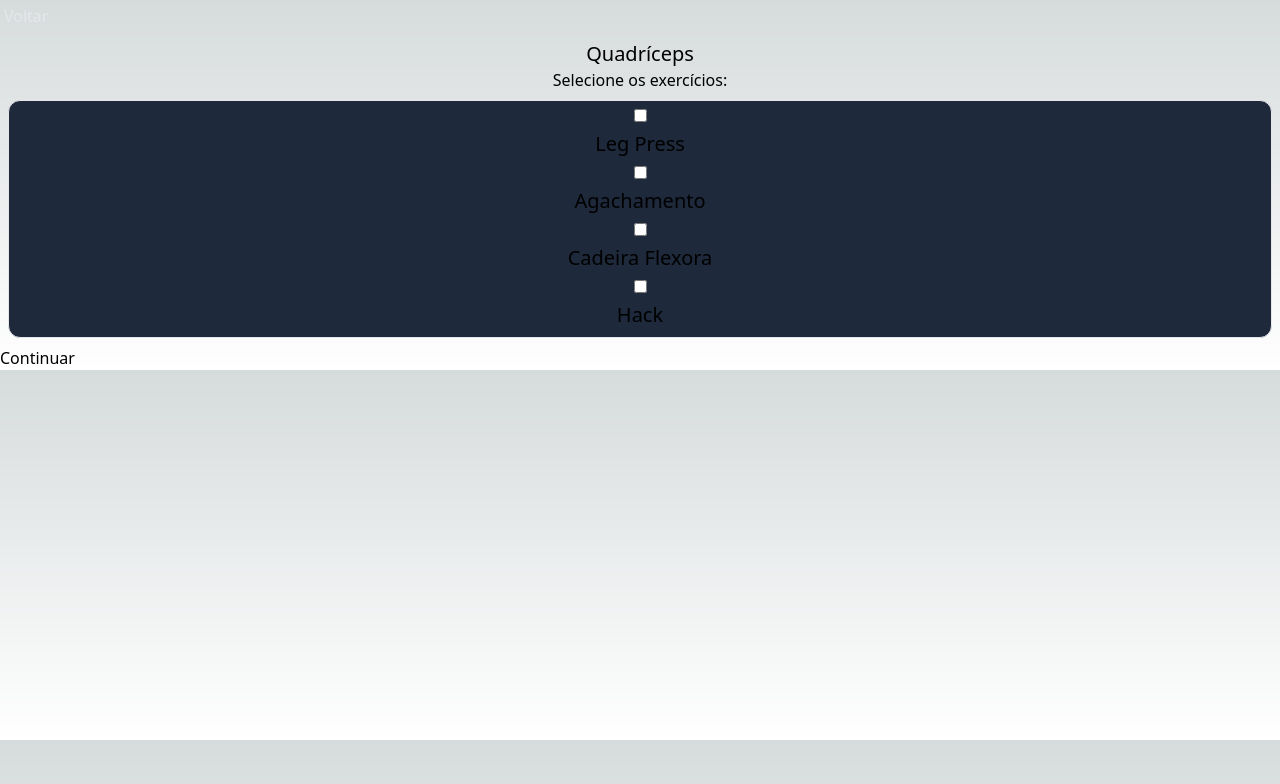
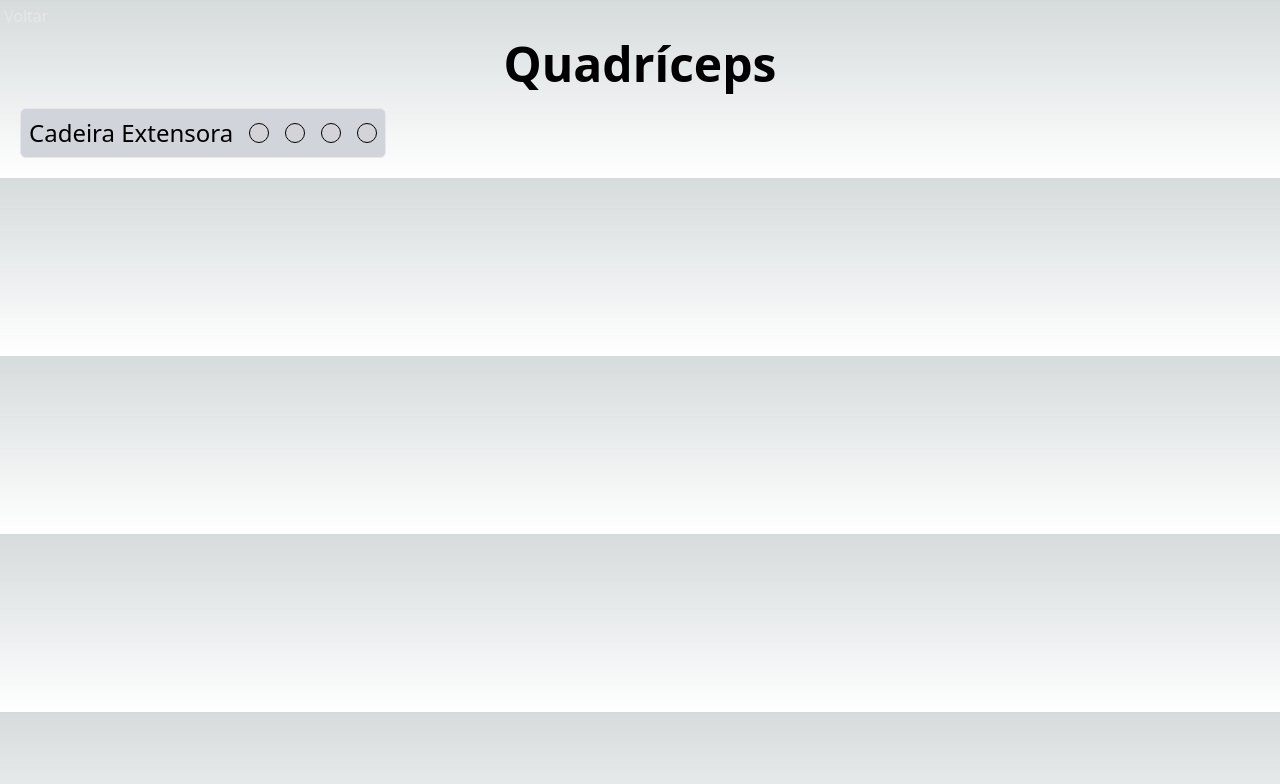
Before and after one commit to gsouzzaa/workout, a Next.js app: page /terca in a window 1280 px wide. Shown: the top 784 px of the page. Built offline with nearby package versions, Linux system fonts and the light colour scheme.

Commit message:
update checkboxes

```diff
--- a/src/components/Checkbox.tsx
+++ b/src/components/Checkbox.tsx
@@ -1,20 +1,11 @@
-import React from "react";
+import React from 'react';
 
-interface CheckboxProps {
-  checked: boolean;
-  onChange: (value: boolean) => void;
-}
+type CheckboxProps = {
+  onChange: () => void;
+};
 
-export default function Checkbox({ checked, onChange }: CheckboxProps) {
-  return (
-    <label className="flex items-center space-x-2">
-      <input
-        type="checkbox"
-        checked={checked}
-        onChange={(event) => onChange(event.target.checked)}
-        className="form-checkbox h-5 w-5 text-blue-600"
-      />
-      <span className="text-gray-900 font-medium">Checkbox label</span>
-    </label>
-  );
-}
+const Checkbox = ({ onChange }: CheckboxProps) => {
+  return <input className='bg-zinc-300  flex flex-row w-5 h-5 border rounded-full appearance-none border-black checked:bg-zinc-800' type="checkbox" onChange={onChange} />;
+};
+
+export default Checkbox;
--- /dev/null
+++ b/src/components/CheckboxesPage.tsx
@@ -0,0 +1,49 @@
+import { useRouter } from "next/router";
+import Link from "next/link";
+import { useState } from "react";
+
+function CheckboxesPage() {
+  const router = useRouter();
+  const [checkboxes, setCheckboxes] = useState<boolean[]>([]);
+
+  const { number } = router.query;
+
+  if (typeof number !== "string") {
+    return <div>Valor inválido</div>;
+  }
+
+  const handleCheckboxChange = (index: number) => {
+    const newCheckboxes = [...checkboxes];
+    newCheckboxes[index] = !newCheckboxes[index];
+    setCheckboxes(newCheckboxes);
+  };
+
+  const renderCheckboxes = () => {
+    const checkboxArray = new Array(parseInt(number)).fill(false);
+    setCheckboxes(checkboxArray);
+  };
+
+  return (
+    <div>
+      <h1>Checkboxes:</h1>
+      <button onClick={renderCheckboxes}>Abrir Exercícios</button>
+      <ul>
+        {checkboxes.map((isChecked, index) => (
+          <li key={index}>
+            <input
+              type="checkbox"
+              checked={isChecked}
+              onChange={() => handleCheckboxChange(index)}
+            />
+            {index + 1}
+          </li>
+        ))}
+      </ul>
+      <Link href="/NumberInputPage">
+        Voltar
+      </Link>
+    </div>
+  );
+}
+
+export default CheckboxesPage;
--- /dev/null
+++ b/src/components/CheckboxwithModal.tsx
@@ -0,0 +1,24 @@
+import React, { useState } from 'react';
+import Checkbox from './Checkbox';
+import Modal from './Modal';
+
+const CheckboxWithModal = () => {
+  const [isOpen, setIsOpen] = useState(false);
+
+  const handleCheckboxChange = () => {
+    setIsOpen(true);
+  };
+
+  const handleCloseModal = () => {
+    setIsOpen(false);
+  };
+
+  return (
+    <div>
+      <Checkbox onChange={handleCheckboxChange} />
+      {isOpen && <Modal onClose={handleCloseModal} />}
+    </div>
+  );
+};
+
+export default CheckboxWithModal;
--- /dev/null
+++ b/src/components/Modal.tsx
@@ -0,0 +1,31 @@
+import React, { useState, useEffect } from 'react';
+
+type ModalProps = {
+  onClose: () => void;
+};
+
+const Modal = ({ onClose }: ModalProps) => {
+  const [countdown, setCountdown] = useState(60);
+
+  useEffect(() => {
+    const interval = setInterval(() => {
+      setCountdown((prev) => prev - 1);
+    }, 1000);
+
+    if (countdown === 0) {
+        clearInterval(interval);
+        onClose();
+    }
+
+    return () => clearInterval(interval);
+  }, [countdown]);
+
+  return (
+    <div>
+      {countdown}
+      <button className='text-xs' onClick={onClose}>❌</button>
+    </div>
+  );
+};
+
+export default Modal;
--- /dev/null
+++ b/src/components/NumberInputPage.tsx
@@ -0,0 +1,23 @@
+import { useState } from "react";
+import Link from "next/link";
+
+function NumberInputPage() {
+  const [number, setNumber] = useState<number>(0);
+
+  return (
+    <div>
+      <h1>Número de Séries:</h1>
+      <form>
+        <input
+          type="number"
+          value={number}
+          onChange={(event) => setNumber(parseInt(event.target.value))}
+        />
+      </form>
+      <Link href={`/selected?number=${number}`}>
+        Ir para página de checkboxes
+      </Link>
+    </div>
+  );
+}
+export default NumberInputPage;
--- a/src/pages/segunda.tsx
+++ b/src/pages/segunda.tsx
@@ -1,7 +1,7 @@
 import React, { useState } from 'react'
 import { useRouter } from 'next/router'
 import Page from '@/components/backbutton'
-import IncrementInput from '@/components/Series'
+import SeriesNumber from '@/components/Series'
 
 const Monday = () => {
   const router = useRouter()
@@ -18,10 +18,15 @@ const Monday = () => {
     }
   }
 
+  const [numberValue, setNumberValue] = useState(0);
+  const handleNumberChange = (event: React.ChangeEvent<HTMLInputElement>) => {
+    setNumberValue(Number(event.target.value));
+  };
+
   //envio do formulário
   const handleSubmit = (event: React.FormEvent<HTMLFormElement>) => {
     event.preventDefault()
-    router.push(`/selected?selectedExercises=${selectedExercises.join(',')}`)
+    router.push(`/selected?selectedExercises=${selectedExercises.join(',')}&numberValue=${numberValue}`)
   }
 
   //renderiza página
@@ -40,7 +45,7 @@ const Monday = () => {
             <div className='flex flex-wrap'>
                 <div className={`
                     w-fit m-5 border rounded-md bg-gray-300 hover:bg-gray-400 px-2 py-2 flex items-center gap-4
-                    text-2xl hover:scale-110
+                    text-2xl
                   `}>
                     <input
                         id='leg'
@@ -52,12 +57,11 @@ const Monday = () => {
                         onChange={handleExerciseSelection}
                         />
                     <label className='text-black font-semibold ' htmlFor="leg">Leg Press</label>
-                  <IncrementInput/>
                 </div>
 
                 <div className={`
                     w-fit m-5 border rounded-md bg-gray-300 hover:bg-gray-400 px-2 py-2 flex items-center gap-4
-                    text-2xl hover:scale-110
+                    text-2xl
                   `}>
                     <input
                         id='smith'
@@ -69,12 +73,11 @@ const Monday = () => {
                         onChange={handleExerciseSelection}
                         />
                     <label className='text-black font-semibold ' htmlFor="smith">Agachamento Smith</label>
-                  <IncrementInput/>
                 </div>
 
                 <div className={`
                     w-fit m-5 border rounded-md bg-gray-300 hover:bg-gray-400 px-2 py-2 flex items-center gap-4
-                    text-2xl hover:scale-110
+                    text-2xl
                   `}>
                     <input
                         id='avançohalter'
@@ -86,12 +89,11 @@ const Monday = () => {
                         onChange={handleExerciseSelection}
                         />
                     <label className='text-black font-semibold ' htmlFor="avançohalter">Avanço com halteres</label>
-                  <IncrementInput/>
                 </div>
 
                 <div className={`
                     w-fit m-5 border rounded-md bg-gray-300 hover:bg-gray-400 px-2 py-2 flex items-center gap-4
-                    text-2xl hover:scale-110
+                    text-2xl
                   `}>
                     <input
                         id='leg80'
@@ -103,12 +105,11 @@ const Monday = () => {
                         onChange={handleExerciseSelection}
                         />
                     <label className='text-black font-semibold ' htmlFor="leg80">Leg 80º</label>
-                  <IncrementInput/>
                 </div>
 
                 <div className={`
                   w-fit m-5 border rounded-md bg-gray-300 hover:bg-gray-400 px-2 py-2 flex items-center gap-4
-                  text-2xl hover:scale-110
+                  text-2xl
                 `}>
                     <input
                     id='squat'
@@ -118,12 +119,11 @@ const Monday = () => {
                         `}
                     value="Agachamento Livre" onChange={handleExerciseSelection}/>
                     <label className='text-black font-semibold' htmlFor="squat">Agachamento Livre</label>
-                  <IncrementInput/>
                 </div>
 
                 <div className={`
                    w-fit m-5 border rounded-md bg-gray-300 hover:bg-gray-400 px-2 py-2 flex items-center gap-4
-                   text-2xl hover:scale-110
+                   text-2xl
                 `}>
                     <input
                     id='cadeiraf'
@@ -133,12 +133,11 @@ const Monday = () => {
                         `}
                     value="Cadeira Flexora" onChange={handleExerciseSelection}/>
                     <label className='text-black font-semibold' htmlFor="cadeiraf">Cadeira Flexora</label>
-                  <IncrementInput/>
                 </div>
 
                 <div className={`
                   w-fit m-5 border rounded-md bg-gray-300 hover:bg-gray-400 px-2 py-2 flex items-center gap-4
-                  text-2xl hover:scale-110
+                  text-2xl
                 `}>
                     <input
                     id='hack'
@@ -148,7 +147,6 @@ const Monday = () => {
                         `}
                     value="Hack" onChange={handleExerciseSelection}/>
                     <label className='text-black font-semibold' htmlFor="hack">Hack</label>
-                  <IncrementInput/>
                 </div>
             </div>
 
--- a/src/pages/terca.tsx
+++ b/src/pages/terca.tsx
@@ -1,8 +1,9 @@
+
 import React, { useState } from 'react'
 import { useRouter } from 'next/router'
 import Page from '@/components/backbutton'
-
-export default function Tuesday() {
+import CheckboxWithModal from '@/components/CheckboxwithModal'
+const Monday = () => {
   const router = useRouter()
 
   //armazena exercícios
@@ -17,41 +18,39 @@ export default function Tuesday() {
     }
   }
 
+  const [numberValue, setNumberValue] = useState(0);
+  const handleNumberChange = (event: React.ChangeEvent<HTMLInputElement>) => {
+    setNumberValue(Number(event.target.value));
+  };
+
   //envio do formulário
   const handleSubmit = (event: React.FormEvent<HTMLFormElement>) => {
     event.preventDefault()
-    router.push(`/selected?selectedExercises=${selectedExercises.join(',')}`)
+    router.push(`/selected?selectedExercises=${selectedExercises.join(',')}&numberValue=${numberValue}`)
   }
 
   //renderiza página
   return (
+
     <div className={`
-        justify-self text-center pt-10
-    `} >
-      <h1 className='text-xl justify-self text-center'>Quadríceps</h1>
-      <form onSubmit={handleSubmit}>
-        <h2>Selecione os exercícios:</h2>
-            <div className={`
-                flex flex-col text-xl gap-2  p-2 m-2 justify-content items-center border rounded-xl bg-slate-800
-            `}>
-                <input id='leg' type="checkbox" value="Leg Press" onChange={handleExerciseSelection}/>
-                <label htmlFor="leg">Leg Press</label>
+              justify-self text-center pt-10
+            `} >
+              <h1 className={`
+                text-5xl font-bold justify-self text-center mb-2
+              `}>Quadríceps</h1>
 
-                <input id='squat' type="checkbox" value="Agachamento" onChange={handleExerciseSelection}/>
-                <label htmlFor="squat">Agachamento</label>
-
-                <input id='cadeiraf' type="checkbox" value="Cadeira Flexora" onChange={handleExerciseSelection}/>
-                <label htmlFor="cadeiraf">Cadeira Flexora</label>
-
-                <input id='hack' type="checkbox" value="Hack" onChange={handleExerciseSelection}/>
-                <label htmlFor="hack">Hack</label>
-            </div>
-            <div className='position fixed top-0 left-0 m-3' >
-                <Page/>
+            <div className='w-fit m-5 border rounded-md bg-gray-300 hover:bg-gray-400 px-2 py-2 flex items-center gap-4
+            text-2xl text-black '>
+              <h1 >Cadeira Extensora</h1>
+              <CheckboxWithModal />
+              <CheckboxWithModal />
+              <CheckboxWithModal />
+              <CheckboxWithModal />
             </div>
 
-        <button className='flex gap-2 mt-2' type="submit">Continuar</button>
-      </form>
+              <Page/>
     </div>
   )
 }
+
+export default Monday
```
Also changed, not shown: src/components/Series.tsx (+5 -3 lines), src/pages/selected.tsx (+13 -3 lines), src/components/CheckboxModal.tsx (added), src/pages/index.tsx (line endings or trailing spaces), 1 other file (tests, documents, lock files or other folders).
